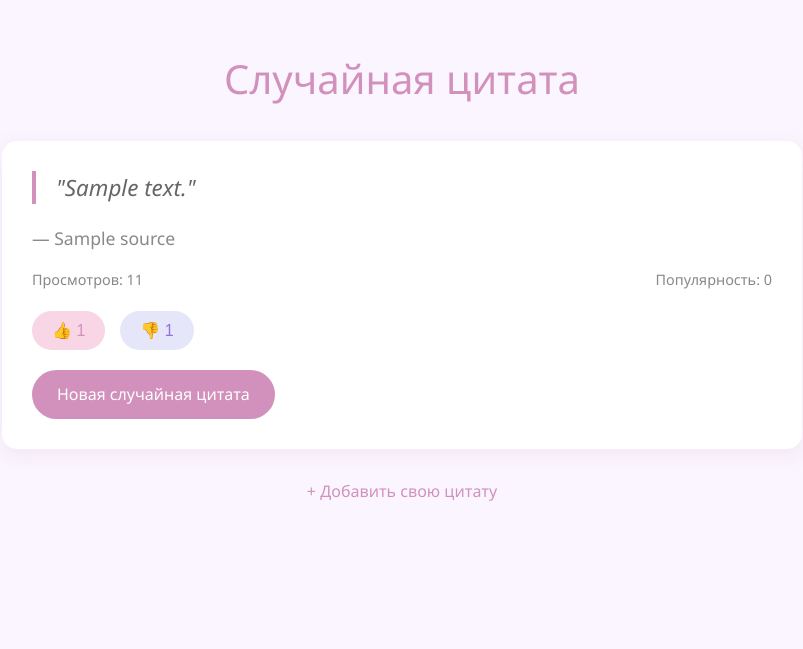
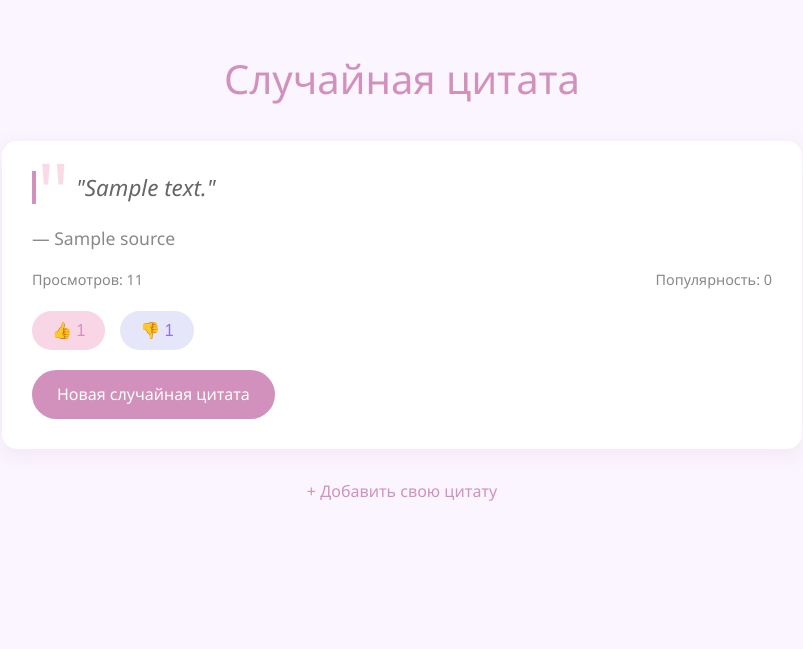
Before and after one commit to kosu1l1ya/quotes_test, a Django app: page / in a window 1280 px wide. Shown: the top 649 px of the page, without its empty margins (238-1041 px from the left). Run offline with Django 5.2, Linux system fonts and the light colour scheme; tables that the repository leaves empty hold one stand-in row (values such as "Sample post").

Commit message:
обновила дизайн интерфейса
Что сделано:
- добавлен единый стиль главной страницы и страницы добавления цитаты
- улучшено оформление текста: подобраны шрифты и размеры
- добавлены стилизованные кнопки с эффектами наведения
- сделаны рамки вокруг элементов с закругленными углами
- улучшено отображение формы добавления цитат
- добавлены декоративные элементы

```diff
--- a/main/templates/main/home.html
+++ b/main/templates/main/home.html
@@ -8,7 +8,6 @@
         body {
             font-family: 'Segoe UI', Tahoma, Geneva, Verdana, sans-serif;
             background-color: #faf5ff;
-            /* Светло-сиреневый фон */
             color: #4a4a4a;
             max-width: 800px;
             margin: 0 auto;
@@ -18,7 +17,6 @@
 
         h1 {
             color: #d291bc;
-            /* Нежно-сиреневый */
             text-align: center;
             margin-bottom: 30px;
             font-weight: 300;
@@ -35,14 +33,14 @@
         }
 
         .quote-container:before {
-            content: "" ";
- font-size: 80px;
-            color: #f9d6e5;
-            /* Очень светлый розовый */
+            content: "\"";
+            font-size: 80px;
+            color: #ec8bb5;
             position: absolute;
-            top: -20px;
-            left: 10px;
+            top: -15px;
+            left: 35px;
             opacity: 0.3;
+            z-index: 0;
         }
 
         blockquote {
@@ -53,7 +51,7 @@
             padding: 0;
             line-height: 1.5;
             border-left: 4px solid #d291bc;
-            padding-left: 20px;
+            padding-left: 40px;
         }
 
         .source {
@@ -91,38 +89,33 @@
 
         .like-btn {
             background-color: #f9d6e5;
-            /* Светло-розовый */
             color: #d291bc;
         }
 
         .like-btn:hover {
             background-color: #f4b6d0;
-            /* Чуть темнее розовый */
         }
 
         .dislike-btn {
             background-color: #e6e6fa;
-            /* Светло-сиреневый */
             color: #9370db;
         }
 
         .dislike-btn:hover {
             background-color: #d8bfd8;
-            /* Чуть темнее сиреневый */
         }
 
         .new-quote-btn {
             background-color: #d291bc;
-            /* Сиреневый */
             color: white;
             text-decoration: none;
             padding: 12px 25px;
             display: inline-block;
+            border-radius: 30px;
         }
 
         .new-quote-btn:hover {
             background-color: #c67ba5;
-            /* Темнее сиреневый */
         }
 
         .add-quote-link {
@@ -170,7 +163,7 @@
             </form>
         </div>
 
-        <a href="{% url 'home' %}" class="btn new-quote-btn">Новая случайная цитата</a>
+        <a href="{% url 'home' %}" class="new-quote-btn">Новая случайная цитата</a>
     </div>
 
     {% else %}
```
Also changed, not shown: main/templates/main/add_quote.html (+0 -9 lines).
